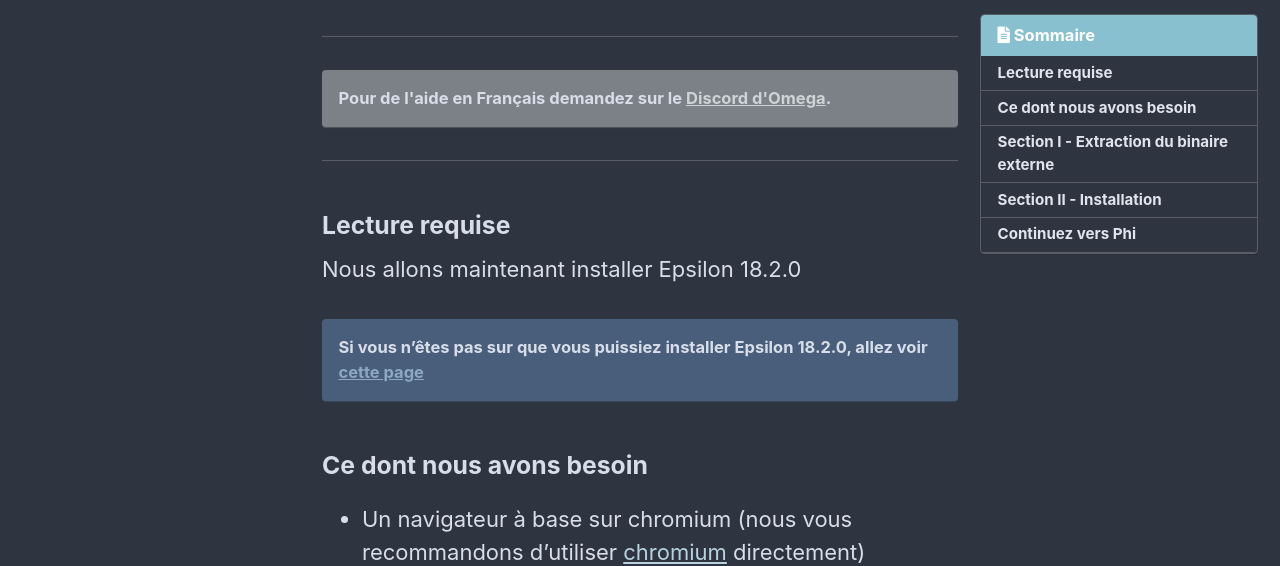
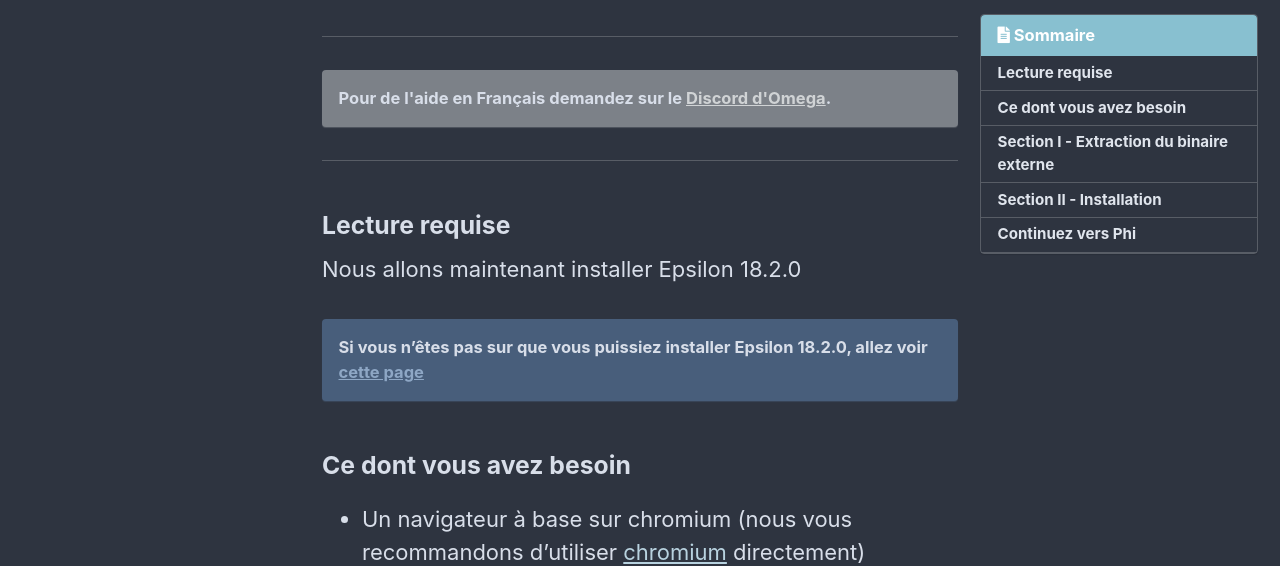
Before and after one commit to Omega-Numworks/Omega-Guide, a Jekyll site: the page built from _pages/fr_FR/install-epsilon-18-2-0.md, in a window 1280 px wide and 900 px high. Shown: the part 149-715 px from the top of the window. Built offline with Jekyll 4.4.1, drawn with Linux system fonts in a browser that asks for light colours; comment, search, counter and statistics services are not loaded.

Commit message:
Update install-epsilon-18-2-0.md

```diff
--- a/_pages/fr_FR/install-epsilon-18-2-0.md
+++ b/_pages/fr_FR/install-epsilon-18-2-0.md
@@ -11,7 +11,7 @@ Nous allons maintenant installer Epsilon 18.2.0
 Si vous n'êtes pas sur que vous puissiez installer Epsilon 18.2.0, allez voir [cette page](check-version-change-eligibility)
 {: .notice--info}
 
-### Ce dont nous avons besoin
+### Ce dont vous avez besoin
 
 - Un navigateur à base sur chromium (nous vous recommandons d'utiliser [chromium](https://www.chromium.org/chromium-projects/) directement)
 - Epsilon 18.2.0 `18-2-0.dfu` (Etant donné que Numworks a supprimé ce fichier de leur site web à cause de Phi, nous ne pouvons pas vous donner de lien ici)
```
